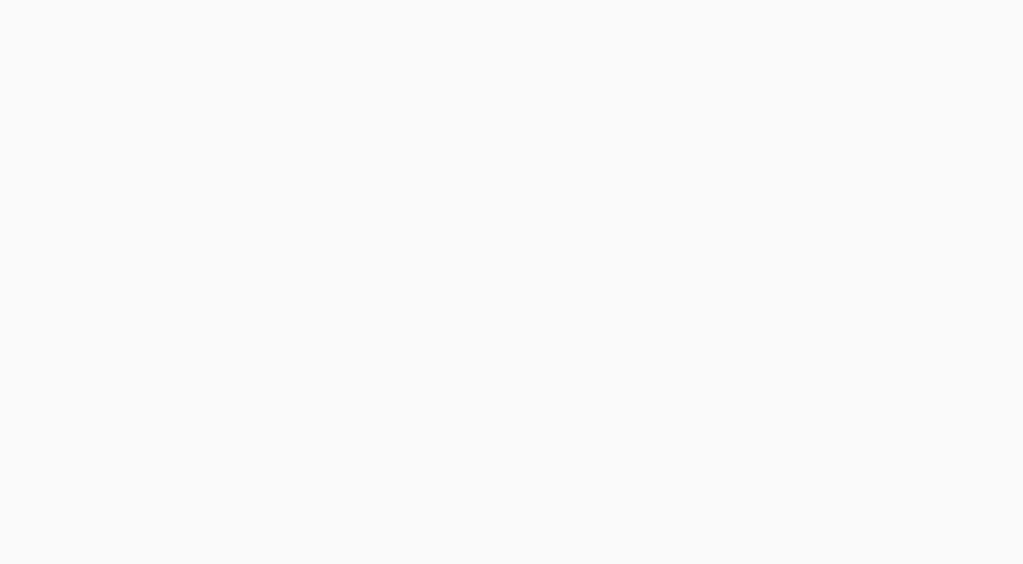
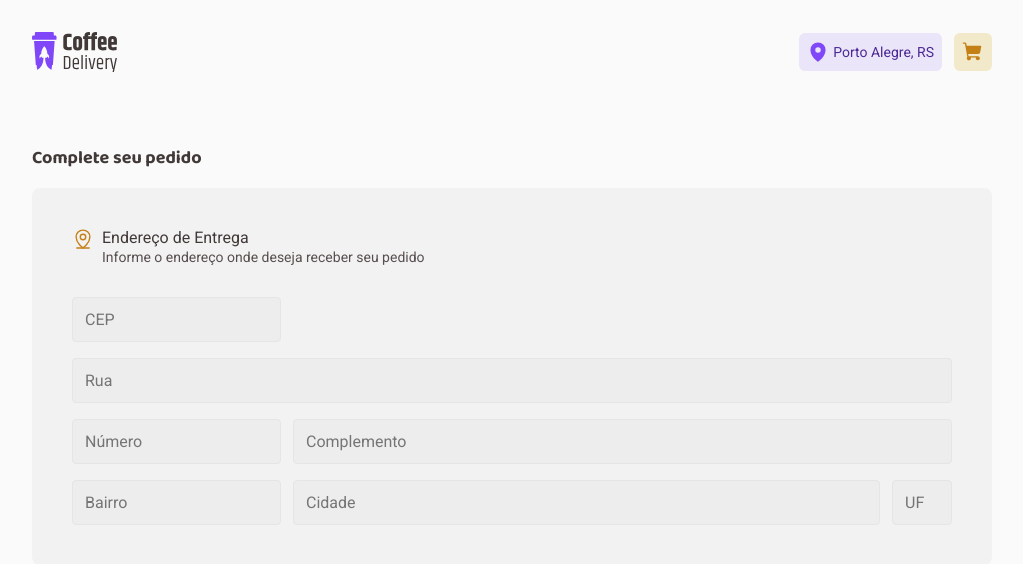
Before and after one commit to jaocruz/coffee-delivery, a React (Vite) app: page /checkout in a window 1280 px wide. Before the commit this address had no page. Shown: the top 564 px of the page, without its empty margins (128-1151 px from the left). Built offline with nearby package versions, Linux system fonts and the light colour scheme.

Commit message:
formulário de pedido

```diff
--- a/src/Router.tsx
+++ b/src/Router.tsx
@@ -3,12 +3,14 @@ import { Routes, Route } from "react-router-dom";
 import { DefaultLayout } from "./layouts/DefaultLayout";
 
 import { Home } from "./pages/home";
+import { Checkout } from "./pages/checkout";
 
 export function Router(){
    return(
       <Routes>
          <Route path="/" element={<DefaultLayout/>} >
             <Route path="/" element={<Home/>} />
+            <Route path="/checkout" element={<Checkout/>} />
          </Route>
       </Routes>
    )
--- a/src/components/header/index.tsx
+++ b/src/components/header/index.tsx
@@ -15,7 +15,7 @@ export function Header(){
                <span>Porto Alegre, RS</span>
             </LocaleButton>
 
-            <CartButton>
+            <CartButton onClick={() => console.log("Deu certo")}>
                <ShoppingCart weight="fill" size={22}/>
             </CartButton>
          </div>
--- /dev/null
+++ b/src/pages/checkout/index.tsx
@@ -0,0 +1,37 @@
+import { MapPinLine } from "phosphor-react";
+import { CheckoutContainer, FormContainer, FormContent } from "./styles";
+
+export function Checkout(){
+   return(
+      <CheckoutContainer>
+         <h1>Complete seu pedido</h1>
+
+         <div className="finish-order">
+            <FormContainer>
+               <div className="form-header">
+                  <MapPinLine size={22}/>
+                  <h1>Endereço de Entrega</h1>
+                  <span>Informe o endereço onde deseja receber seu pedido</span>
+               </div>
+
+               <FormContent>
+                  <input type="text" placeholder="CEP"/>
+
+                  <input type="text" placeholder="Rua"/>
+
+                  <div className="info-line01">
+                     <input type="text" placeholder="Número"/>
+                     <input type="text" placeholder="Complemento"/>
+                  </div>
+
+                  <div className="info-line02">
+                     <input type="text" placeholder="Bairro"/>
+                     <input type="text" placeholder="Cidade"/>
+                     <input type="text" placeholder="UF"/>
+                  </div>
+               </FormContent>
+            </FormContainer>
+         </div>
+      </CheckoutContainer>
+   )
+}
--- /dev/null
+++ b/src/pages/checkout/styles.ts
@@ -0,0 +1,92 @@
+import styled from "styled-components";
+
+export const CheckoutContainer = styled.main`
+   padding: 0 10rem;
+
+   h1{
+      margin: 2.5rem 0 1rem;
+
+      font-size: 1.125rem;
+      font-weight: bold;
+      font-family: 'Baloo 2';
+      color: ${props => props.theme["base-subtitle"]};
+   }
+`
+export const FormContainer = styled.div`
+   display: flex;
+   flex-direction: column;
+
+   gap: 2rem;
+   padding: 2.5rem;
+
+   border-radius: 0.5rem;
+   background: ${props => props.theme["base-card"]};
+
+   .form-header{
+      display: grid;
+
+      grid-template-areas:
+      "svg title" "svg span";
+
+      grid-template-columns: auto 1fr;
+
+      row-gap: 0.125rem;
+      column-gap: 0.5rem;
+   }
+
+   .form-header > svg{
+      grid-area: svg;
+      color: ${props => props.theme["yellow-dark"]};
+   }
+
+   .form-header > h1{
+      grid-area: title;
+
+      margin: 0;
+      font-size: 1rem;
+      font-weight: 400;
+      font-family: 'Roboto', sans-serif;
+      color: ${props => props.theme["base-subtitle"]};
+   }
+
+   .form-header > span{
+      grid-area: span;
+      font-size: 0.875rem;
+      font-weight: 400;
+      font-family: 'Roboto', sans-serif;
+      color: ${props => props.theme["base-text"]};
+   }
+`
+
+export const FormContent = styled.form`
+   display: grid;
+   gap: 1rem;
+
+   input{
+      outline: 0;
+
+      padding: 0.75rem;
+      border-radius: 0.25rem;
+
+      color: ${props => props.theme["base-label"]};
+      background: ${props => props.theme["base-input"]};
+
+      border: 1px solid ${props => props.theme["base-button"]};
+   }
+
+   input:first-child{
+      width: fit-content;
+   }
+
+   .info-line01{
+      display: grid;
+      column-gap: 0.75rem;
+      grid-template-columns: auto 1fr;
+   }
+
+   .info-line02{
+      display: grid;
+      column-gap: 0.75rem;
+      grid-template-columns: auto 1fr 3.75rem;
+   }
+`
```
